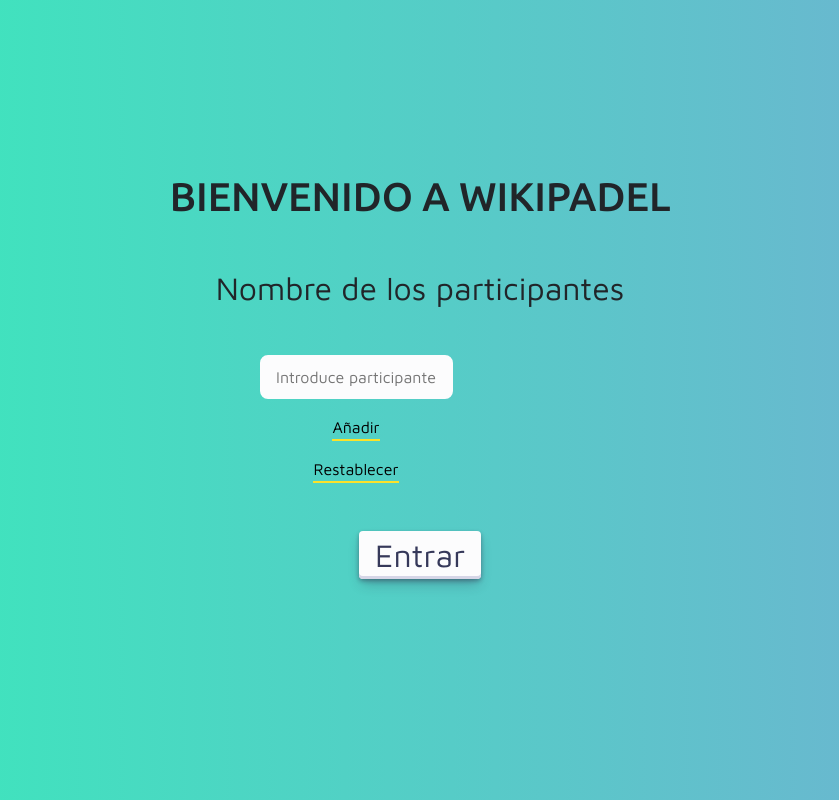
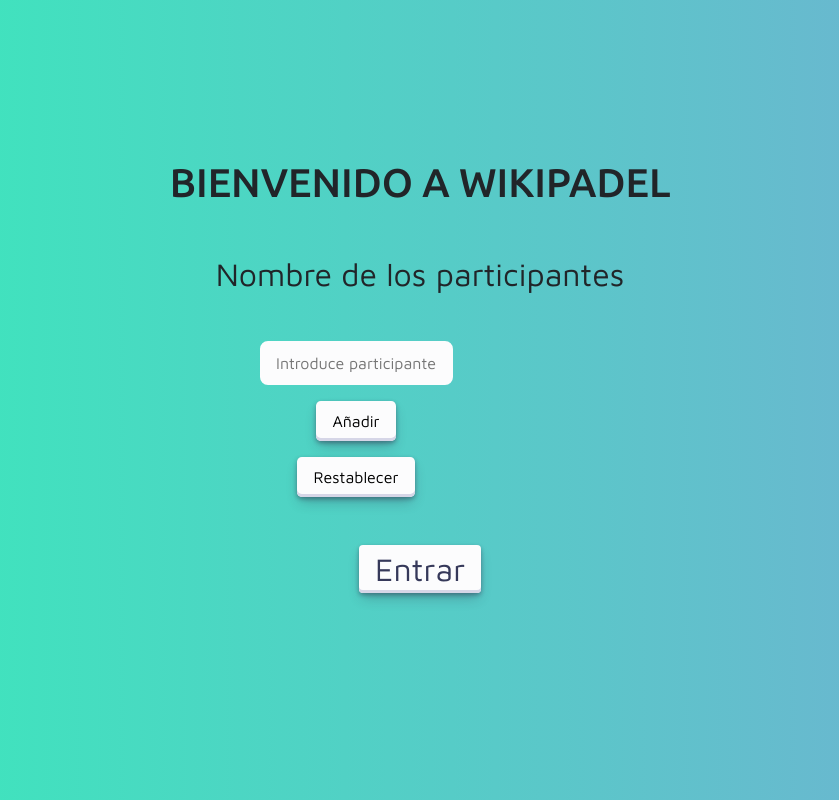
Before and after one commit to luisherdeth2020/AlexaPadel, a React (Vite) app: page / in a window 1280 px wide. Shown: the whole page, without its empty margins (220-1059 px from the left). Built offline with nearby package versions, Linux system fonts and the light colour scheme.

Commit message:
Commit message: Update Header component to fix logic and input styling

```diff
--- a/src/components/Header.jsx
+++ b/src/components/Header.jsx
@@ -8,13 +8,14 @@ const Header = () => {
 	const { names, setNames } = useContext(DataContext);
 	const [inputValue, setInputValue] = useState('');
 	const [disabled, setDisabled] = useState(false);
-	const [button, setButton] = useState(false);
 	const [message, setMessage] = useState({ show: false, message: '' });
 
 	const enviarForm = (e) => {
 		e.preventDefault();
+		console.log(names.length);
 
 		if (inputValue === '') {
+			setMessage({ show: true, message: 'Número de participantes es ' });
 			return;
 		}
 		setNames([...names, inputValue]);
@@ -23,24 +24,21 @@ const Header = () => {
 			setDisabled(true);
 		}
 
-		if (names.length === 2) {
-			setButton(false);
+		if (names.length === 1) {
+			setMessage({ show: false });
 		}
 	};
+
 	const restablecer = () => {
 		setNames([]);
-		setDisabled(false);
+		setMessage({ show: false });
 	};
 	const onEnter = () => {
 		if (names.length === 2 || names.length === 4) {
-			setButton(false);
 			navigate('/marcador');
 		}
 		if (names.length === 0 || names.length === 1 || names.length === 3) {
-			setButton(true);
 			setMessage({ show: true, message: 'Número de participantes es ' });
-		} else {
-			setMessage({ show: false });
 		}
 	};
 
@@ -67,13 +65,12 @@ const Header = () => {
 							Restablecer
 						</button>
 
-						{disabled ||
-							(message.show && (
-								<div className={styles.message}>
-									⚠️{message.message}
-									<span className={styles.message__num}>2 ó 4</span>⚠️
-								</div>
-							))}
+						{message.show && (
+							<div className={styles.message}>
+								⚠️{message.message}
+								<span className={styles.message__num}>2 ó 4</span>⚠️
+							</div>
+						)}
 					</form>
 					<div className={styles.participantes}>
 						<div className={styles.participantes__caja}>
--- a/src/components/Header.module.css
+++ b/src/components/Header.module.css
@@ -31,14 +31,19 @@ form {
 	flex-direction: column;
 	align-items: center;
 }
-input{
-  color:#373b44;
+input {
+	color: #373b44;
 }
 .add {
-	background-color: transparent;
+	background-color: #fcfcfd;
+	border-radius: 0.3em;
 	border: none;
-	border-bottom: #fce22a 2px solid;
-	outline: none;
+	padding: 0.5em 1rem;
+	box-shadow: #2d234266 0 2px 4px, #2d23424d 0 7px 13px -3px, #d6d6e7 0 -3px inset;
+	-webkit-border-radius: 0.3em;
+	-moz-border-radius: 0.3em;
+	-ms-border-radius: 0.3em;
+	-o-border-radius: 0.3em;
 }
 .message {
 	margin-top: 1.5rem;
@@ -47,8 +52,8 @@ input{
 	font-weight: bold;
 }
 @media (min-width: 320px) and (max-width: 480px) {
-	.container__main{
+	.container__main {
 		flex-direction: column;
-		gap:2rem;
+		gap: 2rem;
 	}
 }
--- a/src/components/Puntos.jsx
+++ b/src/components/Puntos.jsx
@@ -60,13 +60,12 @@ function Puntos() {
 	const player1WonSet2 = result1.set2 === 6;
 	const player2WonSet1 = result2.set1 === 6;
 	const player2WonSet2 = result2.set2 === 6;
-	const player2NotWinSet1 = result2.set1 < 6;
-	const player1NotWinSet1 = result1.set1 < 6;
-	const player1NotWinSet2 = result1.set3 === 5;
+	const player2NotWinGame1 = result2.set1 < 6;
+	const player1NotWinGame1 = result1.set1 < 6;
+	const player1NotWinSet2 = result1.set2 === 5;
 	const player1NotWinSet3 = result1.set3 === 5;
 	const player2NotWinSet2 = result2.set2 === 5;
 	const player2NotWinSet3 = result2.set3 === 5;
-
 
 	function showVictoryMessage(num) {
 		setVictory({
@@ -81,9 +80,17 @@ function Puntos() {
 		if (result1.totalPoints === 30) {
 			setResult1({ ...result1, totalPoints: result1.totalPoints + 10 });
 		}
+		// ?TODO
+		if (player1WonSet1 && player1NotWinSet2 && player1Has40Points) {
+			setResult1({ ...result1, set2: 6, totalPoints: 0 });
+			setResult2({ ...result2, totalPoints: 0 });
+
+			setDisabled(true);
+			return showVictoryMessage(1);
+		}
 		if (!player1Has40Points) return;
 
-		if (player2NotWinSet1) {
+		if (player2NotWinGame1) {
 			setResult1({ ...result1, set1: result1.set1 + 1, totalPoints: 0 });
 			setResult2({ ...result2, totalPoints: 0 });
 		}
@@ -102,12 +109,6 @@ function Puntos() {
 			setResult1({ ...result1, set3: result1.set3 + 1, totalPoints: 0 });
 		}
 
-		if (player1WonSet1 && player1NotWinSet2) {
-			setResult1({ ...result1, set2: 6, totalPoints: 0 });
-
-			setDisabled(true);
-			return showVictoryMessage(1);
-		}
 		if (player1WonSet2 && player1NotWinSet3) {
 			setResult1({ ...result1, set3: 6, totalPoints: 0 });
 
@@ -137,7 +138,7 @@ function Puntos() {
 		if (result2.totalPoints === 30) {
 			setResult2({ ...result2, totalPoints: result2.totalPoints + 10 });
 		}
-		if (player2Has40Points && player1NotWinSet1) {
+		if (player2Has40Points && player1NotWinGame1) {
 			setResult2({ ...result2, set1: result2.set1 + 1, totalPoints: 0 });
 			setResult1({ ...result1, totalPoints: 0 });
 		}
```
